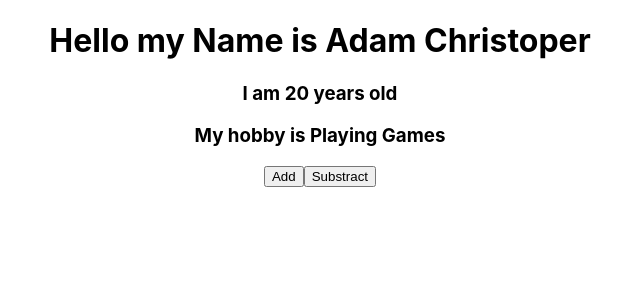
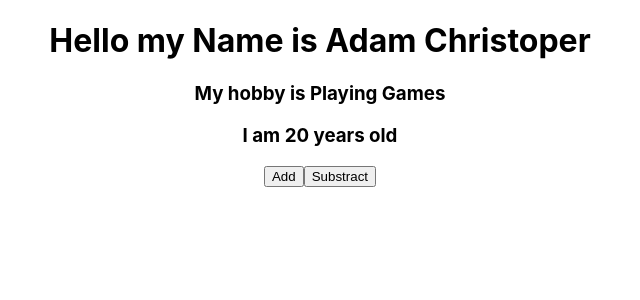
Before and after one commit to adamchris002/commsult-day-2, a React (Create React App) app in the folder atma-jaya/: page / in a window 1280 px wide. Shown: the top 300 px of the page, without its empty margins (320-960 px from the left). Built offline with nearby package versions, Linux system fonts and the light colour scheme.

Commit message:
commsult day 2

```diff
--- /dev/null
+++ b/atma-jaya/src/AgeComponent.js
@@ -0,0 +1,33 @@
+import React from "react";
+import "./App.css";
+
+//function App() diganti menjadi class App extends React.Component
+class AgeComponent extends React.Component  {
+  //untuk memberikan informasi kalau ada data yang telah terupdate di console
+  componentDidUpdate() {
+    console.log("This component is updated");
+  }
+  render() {
+    return (
+      <div>
+        <h3>I am {this.props.age} years old</h3>
+
+        {/* menggunakan setState */}
+        <button
+          className="Add"
+          onClick={ () =>this.props.incrementAge()}
+        >
+          Add
+        </button>
+        <button
+          className="Substract"
+          onClick={this.props.decrementAge}
+        >
+          Substract
+        </button>
+      </div>
+    );
+  }
+}
+
+export default AgeComponent;
--- a/atma-jaya/src/App.js
+++ b/atma-jaya/src/App.js
@@ -1,10 +1,9 @@
 import React from "react";
-import logo from "./logo.svg";
 import "./App.css";
+import AgeComponent from "./AgeComponent";
 
 //function App() diganti menjadi class App extends React.Component
 class App extends React.Component {
-
   //menggunakan constructor untuk membuat state
   constructor(props) {
     super(props);
@@ -12,19 +11,27 @@ constructor(props) {
     this.state = {
       name: "Adam Christoper",
       age: 20,
-    hobby: "Playing Games"
+      hobby: "Playing Games",
+    };
   }
+
+  componentDidUpdate() {
+    console.log("App is updated!")
+  }
+
+  incrementAge = ()=> {
+    this.setState({age: this.state.age + 1})
+  }
+  decrementAge= ()=> {
+    this.setState({age: this.state.age - 1})
   }
 
   render() {
     return (
       <div className="App">
         <h1>Hello my Name is {this.state.name}</h1>
-        <h3>I am {this.state.age} years old</h3>
         <h3>My hobby is {this.state.hobby}</h3>
-
-        <button className="Add" onClick={() => this.setState({age: this.state.age + 1})}>Add</button>
-        <button className="Substract" onClick={() => this.setState({age: this.state.age - 1})}>Substract</button>
+        <AgeComponent age={this.state.age} incrementAge={this.incrementAge} decrementAge={this.decrementAge}/>
       </div>
     );
   }
```
Lines whose indentation alone changed are shown as unchanged.
